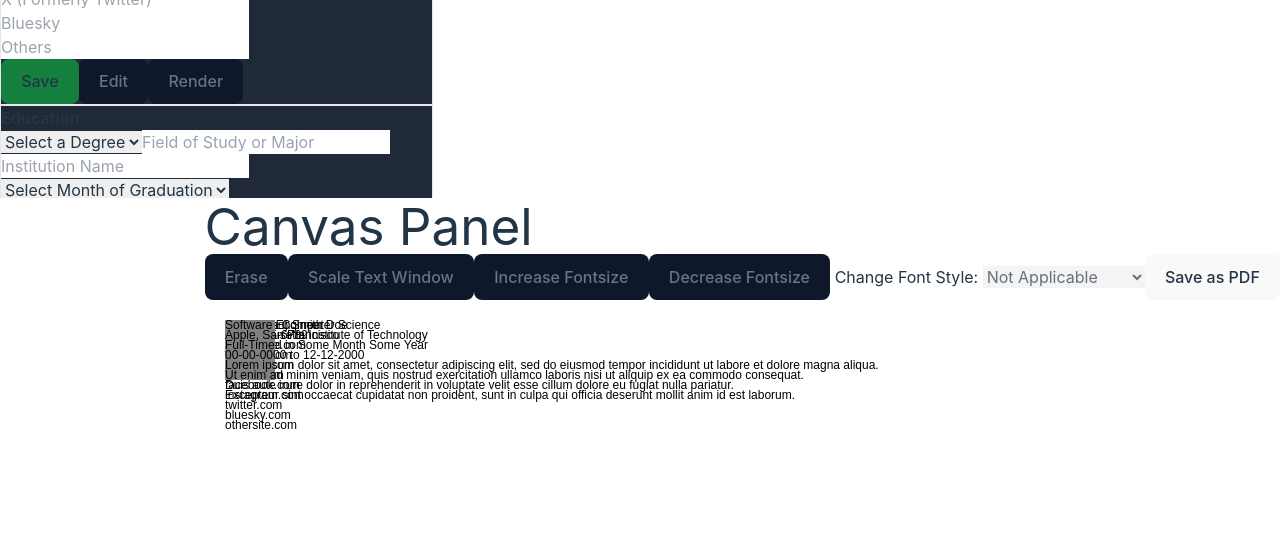
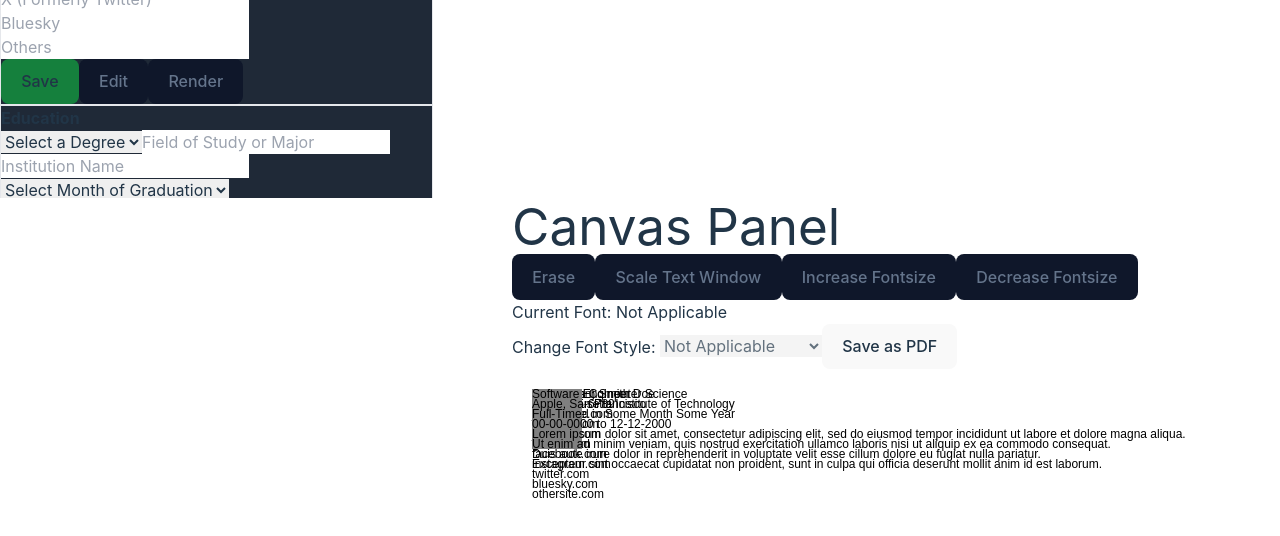
Before and after one commit to leo-jng/cv_application, a React (Vite) app: page / in a window 1280 px wide. Shown: the part 602-1138 px from the top of the page. Built offline with nearby package versions, Linux system fonts and the light colour scheme.

Commit message:
Added current font status in CanvasUtlity

```diff
--- a/src/Components/CanvasUtility/CanvasUtility.jsx
+++ b/src/Components/CanvasUtility/CanvasUtility.jsx
@@ -177,6 +177,7 @@ const FontStyleOptions = ({
       : onCanvasComponents[selectedCanvasComponent].fontfamily;
   return (
     <>
+      <div> Current Font: {currentSelectedFont} </div>
       <label> Change Font Style: </label>
       <select
         defaultValue={""}
```
